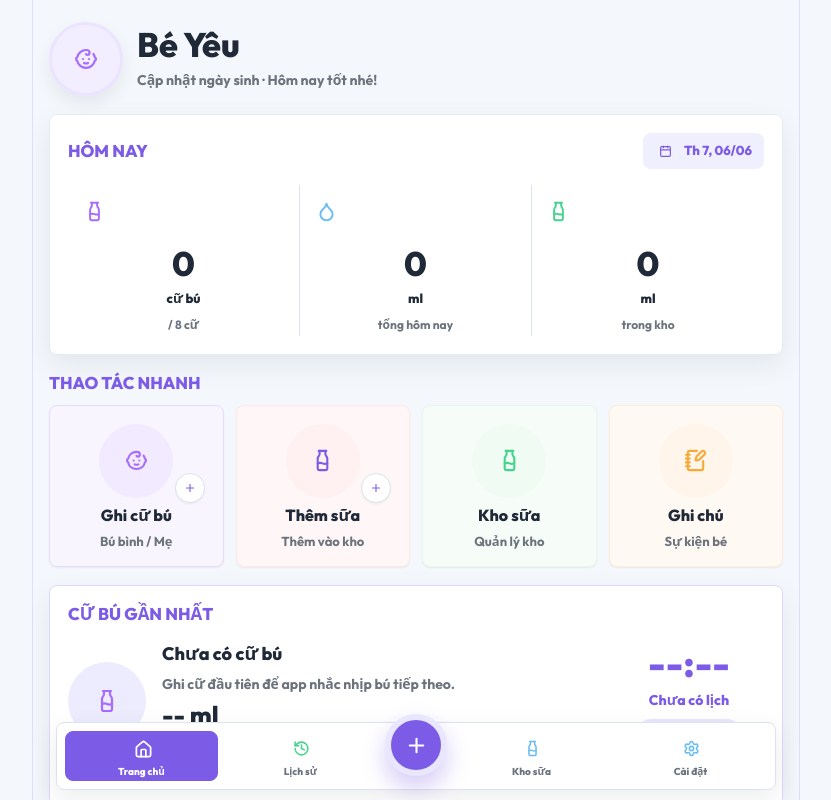
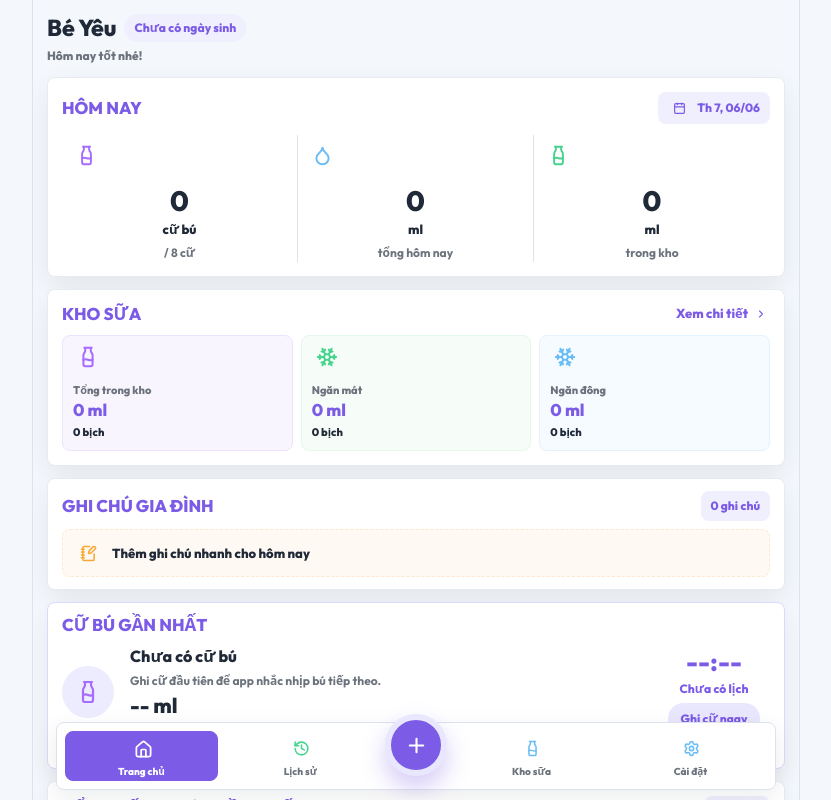
Before and after one commit to capt4inb/BABYAPP, a React (Vite) app: page / in a window 1280 px wide. Shown: the top 800 px of the page, without its empty margins (224-1055 px from the left). Built offline with nearby package versions, Linux system fonts and the light colour scheme.

Commit message:
Compact home dashboard UI

```diff
--- a/src/components/DashboardTab.jsx
+++ b/src/components/DashboardTab.jsx
@@ -1,6 +1,5 @@
 import { useState, useMemo } from 'react';
 import { getMilkSummary, getAvgDailyMl } from '../utils/milkUtils';
-import AddMilkBagModal from './AddMilkBagModal';
 import GameIcon from './GameIcon';
 
 const NUMBER_FORMATTER = new Intl.NumberFormat('vi-VN');
@@ -77,9 +76,12 @@ function getBabyAge(babyBirthDate) {
   }
 
   const days = Math.max(0, Math.floor((today - anchor) / 86400000));
+  const weeks = Math.floor(totalDays / 7);
+  const weekDays = totalDays % 7;
   const compact = months > 0 ? `${months}m${days}d` : `${totalDays}d`;
   const readable = months > 0 ? `${months} tháng ${days} ngày` : `${totalDays} ngày`;
-  return { totalDays, months, days, compact, readable };
+  const weekLabel = weeks > 0 ? `${weeks} tuần ${weekDays} ngày` : `${totalDays} ngày`;
+  return { totalDays, months, days, weeks, weekDays, compact, readable, weekLabel };
 }
 
 function feedLabel(side) {
@@ -94,7 +96,6 @@ export default function DashboardTab({
   settings,
   onOpenFeedModal,
   milkBags = [],
-  onAddMilkBag,
   onNavigateToMilk,
   memos = [],
   onAddMemo,
@@ -102,7 +103,6 @@ export default function DashboardTab({
 }) {
   const { babyName, babyBirthDate, feedIntervalHours = 3 } = settings;
   const [nowMs] = useState(() => Date.now());
-  const [showAddMilkBag, setShowAddMilkBag] = useState(false);
   const [isWritingMemo, setIsWritingMemo] = useState(false);
   const [memoContent, setMemoContent] = useState('');
   const [memoAuthor, setMemoAuthor] = useState('Mẹ');
@@ -190,16 +190,12 @@ export default function DashboardTab({
 
   return (
     <div className="animate-fade-in home-screen">
-      <header className="home-header">
-        <div className="home-profile">
-          <div className="home-avatar" aria-hidden="true">
-            <GameIcon name="baby" size={42} variant="lavender" />
-          </div>
-          <div>
-            <h1>{babyName || 'Bé Yêu'}</h1>
-            <p>{ageInfo ? ageInfo.readable : 'Cập nhật ngày sinh'} · Hôm nay tốt nhé!</p>
-          </div>
+      <header className="home-header home-header-compact">
+        <div className="home-title-row">
+          <h1>{babyName || 'Bé Yêu'}</h1>
+          <span className="home-age-badge">{ageInfo ? ageInfo.weekLabel : 'Chưa có ngày sinh'}</span>
         </div>
+        <p>Hôm nay tốt nhé!</p>
       </header>
 
       <section className="home-card home-today-card">
@@ -233,35 +229,95 @@ export default function DashboardTab({
         </div>
       </section>
 
-      <section>
-        <h2 className="home-section-title">Thao tác nhanh</h2>
-        <div className="home-quick-grid">
-          <button className="home-action-card purple" type="button" onClick={onOpenFeedModal}>
-            <span className="home-action-icon"><GameIcon name="baby" size={40} variant="lavender" /></span>
-            <strong>Ghi cữ bú</strong>
-            <small>Bú bình / Mẹ</small>
-            <span className="home-action-plus"><GameIcon name="plus" size={20} variant="cream" bare /></span>
+      <section className="home-card home-storage-card home-storage-card-compact">
+        <div className="home-card-head">
+          <h2>Kho sữa</h2>
+          <button type="button" onClick={() => onNavigateToMilk?.()}>
+            Xem chi tiết <GameIcon name="right" size={18} variant="lavender" bare />
           </button>
-          <button className="home-action-card rose" type="button" onClick={() => setShowAddMilkBag(true)}>
-            <span className="home-action-icon"><GameIcon name="bottle" size={40} variant="pink" /></span>
-            <strong>Thêm sữa</strong>
-            <small>Thêm vào kho</small>
-            <span className="home-action-plus"><GameIcon name="plus" size={20} variant="cream" bare /></span>
-          </button>
-          <button className="home-action-card mint" type="button" onClick={() => onNavigateToMilk?.()}>
-            <span className="home-action-icon"><GameIcon name="milk" size={40} variant="green" /></span>
-            <strong>Kho sữa</strong>
-            <small>Quản lý kho</small>
-          </button>
-          <button className="home-action-card amber" type="button" onClick={handleOpenMemo}>
-            <span className="home-action-icon"><GameIcon name="note" size={40} variant="orange" /></span>
-            <strong>Ghi chú</strong>
-            <small>Sự kiện bé</small>
-          </button>
+        </div>
+
+        <div className="home-storage-grid">
+          <div className="home-storage-tile purple">
+            <GameIcon name="bottle" size={38} variant="lavender" />
+            <div>
+              <span>Tổng trong kho</span>
+              <strong>{formatNumber(milkSummary.totalMl)} ml</strong>
+              <small>{milkSummary.activeBagCount || 0} bịch</small>
+            </div>
+          </div>
+          <div className="home-storage-tile mint">
+            <GameIcon name="snow" size={38} variant="green" />
+            <div>
+              <span>Ngăn mát</span>
+              <strong>{formatNumber(fridgeMl)} ml</strong>
+              <small>{fridgeBags.length} bịch</small>
+            </div>
+          </div>
+          <div className="home-storage-tile blue">
+            <GameIcon name="snow" size={38} variant="blue" />
+            <div>
+              <span>Ngăn đông</span>
+              <strong>{formatNumber(freezerMl)} ml</strong>
+              <small>{freezerBags.length} bịch</small>
+            </div>
+          </div>
         </div>
       </section>
 
-      <section className="home-card home-feed-card">
+      <section className="home-card home-memo-card compact" id="home-memo-form">
+        <div className="home-card-head">
+          <h2>Ghi chú gia đình</h2>
+          <span className="home-date-pill">{memos.length} ghi chú</span>
+        </div>
+
+        {isWritingMemo ? (
+          <form className="home-memo-form" onSubmit={handleSaveMemo}>
+            <textarea
+              className="form-input"
+              value={memoContent}
+              onChange={event => setMemoContent(event.target.value)}
+              placeholder="Nhập ghi chú cho cả nhà..."
+              rows={2}
+              required
+            />
+            <div className="home-memo-actions">
+              <select className="form-input" value={memoAuthor} onChange={event => setMemoAuthor(event.target.value)}>
+                <option>Mẹ</option>
+                <option>Bố</option>
+                <option>Bà</option>
+                <option>Ông</option>
+              </select>
+              <button className="btn btn-ghost" type="button" onClick={() => setIsWritingMemo(false)}>Huỷ</button>
+              <button className="btn btn-primary" type="submit">Lưu</button>
+            </div>
+          </form>
+        ) : (
+          <button className="home-memo-empty" type="button" onClick={handleOpenMemo}>
+            <GameIcon name="note" size={30} variant="orange" />
+            <span>{memos[0] ? memos[0].content : 'Thêm ghi chú nhanh cho hôm nay'}</span>
+          </button>
+        )}
+
+        {memos.length > 0 && (
+          <div className="home-memo-list">
+            {memos.slice(0, 2).map(memo => (
+              <article key={memo.id}>
+                <div>
+                  <strong>{memo.author}</strong>
+                  <span>{timeSince(memo.createdAt, nowMs)}</span>
+                </div>
+                <p>{memo.content}</p>
+                <button type="button" onClick={() => onDeleteMemo(memo.id)} aria-label="Xoá ghi chú">
+                  <GameIcon name="trash" size={18} variant="cream" bare />
+                </button>
+              </article>
+            ))}
+          </div>
+        )}
+      </section>
+
+      <section className="home-card home-feed-card compact">
         <div className="home-card-head">
           <h2>Cữ bú gần nhất</h2>
           {nextFeed && (
@@ -334,104 +390,6 @@ export default function DashboardTab({
           </strong>
         </div>
       </section>
-
-      <section className="home-card home-storage-card">
-        <div className="home-card-head">
-          <h2>Kho sữa</h2>
-          <button type="button" onClick={() => onNavigateToMilk?.()}>
-            Xem chi tiết <GameIcon name="right" size={18} variant="lavender" bare />
-          </button>
-        </div>
-
-        <div className="home-storage-grid">
-          <div className="home-storage-tile purple">
-            <GameIcon name="bottle" size={38} variant="lavender" />
-            <div>
-              <span>Tổng trong kho</span>
-              <strong>{formatNumber(milkSummary.totalMl)} ml</strong>
-              <small>{milkSummary.activeBagCount || 0} bịch</small>
-            </div>
-          </div>
-          <div className="home-storage-tile mint">
-            <GameIcon name="snow" size={38} variant="green" />
-            <div>
-              <span>Ngăn mát</span>
-              <strong>{formatNumber(fridgeMl)} ml</strong>
-              <small>{fridgeBags.length} bịch</small>
-            </div>
-          </div>
-          <div className="home-storage-tile blue">
-            <GameIcon name="snow" size={38} variant="blue" />
-            <div>
-              <span>Ngăn đông</span>
-              <strong>{formatNumber(freezerMl)} ml</strong>
-              <small>{freezerBags.length} bịch</small>
-            </div>
-          </div>
-        </div>
-      </section>
-
-      <section className="home-card home-memo-card" id="home-memo-form">
-        <div className="home-card-head">
-          <h2>Ghi chú gia đình</h2>
-          <span className="home-date-pill">{memos.length} ghi chú</span>
-        </div>
-
-        {isWritingMemo ? (
-          <form className="home-memo-form" onSubmit={handleSaveMemo}>
-            <textarea
-              className="form-input"
-              value={memoContent}
-              onChange={event => setMemoContent(event.target.value)}
-              placeholder="Nhập ghi chú cho cả nhà..."
-              rows={3}
-              required
-            />
-            <div className="home-memo-actions">
-              <select className="form-input" value={memoAuthor} onChange={event => setMemoAuthor(event.target.value)}>
-                <option>Mẹ</option>
-                <option>Bố</option>
-                <option>Bà</option>
-                <option>Ông</option>
-              </select>
-              <button className="btn btn-ghost" type="button" onClick={() => setIsWritingMemo(false)}>Huỷ</button>
-              <button className="btn btn-primary" type="submit">Lưu</button>
-            </div>
-          </form>
-        ) : (
-          <button className="home-memo-empty" type="button" onClick={handleOpenMemo}>
-            <GameIcon name="note" size={30} variant="orange" />
-            <span>{memos[0] ? memos[0].content : 'Thêm ghi chú nhanh cho hôm nay'}</span>
-          </button>
-        )}
-
-        {memos.length > 0 && (
-          <div className="home-memo-list">
-            {memos.slice(0, 3).map(memo => (
-              <article key={memo.id}>
-                <div>
-                  <strong>{memo.author}</strong>
-                  <span>{timeSince(memo.createdAt, nowMs)}</span>
-                </div>
-                <p>{memo.content}</p>
-                <button type="button" onClick={() => onDeleteMemo(memo.id)} aria-label="Xoá ghi chú">
-                  <GameIcon name="trash" size={18} variant="cream" bare />
-                </button>
-              </article>
-            ))}
-          </div>
-        )}
-      </section>
-
-      {showAddMilkBag && (
-        <AddMilkBagModal
-          onSave={(bag) => {
-            onAddMilkBag(bag);
-            setShowAddMilkBag(false);
-          }}
-          onClose={() => setShowAddMilkBag(false)}
-        />
-      )}
     </div>
   );
 }
--- a/src/index.css
+++ b/src/index.css
@@ -477,10 +477,10 @@
 }
 
 .home-screen {
-  padding: 22px 16px 26px;
+  padding: 14px 14px 24px;
   display: flex;
   flex-direction: column;
-  gap: 18px;
+  gap: 12px;
 }
 
 .home-header {
@@ -522,6 +522,44 @@
   color: var(--color-text-muted);
   font-size: 14px;
   font-weight: 700;
+}
+
+.home-header-compact {
+  display: block;
+}
+
+.home-title-row {
+  display: flex;
+  align-items: center;
+  gap: 8px;
+  flex-wrap: wrap;
+}
+
+.home-title-row h1 {
+  margin: 0;
+  color: var(--color-base-content);
+  font-size: 23px;
+  line-height: 1.05;
+  font-weight: 900;
+}
+
+.home-age-badge {
+  min-height: 28px;
+  display: inline-flex;
+  align-items: center;
+  padding: 5px 10px;
+  border-radius: 999px;
+  background: color-mix(in oklab, var(--color-primary) 10%, white);
+  color: var(--color-primary);
+  font-size: 12px;
+  font-weight: 850;
+}
+
+.home-header-compact p {
+  margin: 5px 0 0;
+  color: var(--color-text-muted);
+  font-size: 12px;
+  font-weight: 750;
 }
 
 .home-icon-button {
@@ -550,7 +588,7 @@
 }
 
 .home-card {
-  padding: 18px;
+  padding: 14px;
   background: var(--color-base-100);
   border: 1px solid color-mix(in oklab, var(--color-base-300) 72%, white);
   border-radius: 8px;
@@ -562,7 +600,7 @@
   align-items: center;
   justify-content: space-between;
   gap: 12px;
-  margin-bottom: 16px;
+  margin-bottom: 11px;
 }
 
 .home-card-head h2,
@@ -592,16 +630,16 @@
 }
 
 .home-date-pill {
-  min-height: 34px;
+  min-height: 30px;
   display: inline-flex;
   align-items: center;
   justify-content: center;
   gap: 7px;
-  padding: 7px 12px;
+  padding: 5px 10px;
   border-radius: 8px;
   background: color-mix(in oklab, var(--color-primary) 10%, white);
   color: var(--color-primary);
-  font-size: 13px;
+  font-size: 12px;
   font-weight: 850;
   white-space: nowrap;
 }
@@ -613,7 +651,7 @@
 
 .home-stat {
   min-width: 0;
-  padding: 8px 8px 2px;
+  padding: 5px 6px 0;
   text-align: center;
   border-right: 1px solid var(--color-base-300);
 }
@@ -629,22 +667,22 @@
 }
 
 .home-stat strong {
-  margin-top: 10px;
-  color: var(--color-base-content);
-  font-size: clamp(22px, 6vw, 34px);
+  margin-top: 6px;
+  color: var(--color-base-content);
+  font-size: clamp(21px, 5.4vw, 28px);
   line-height: 1;
   font-weight: 900;
 }
 
 .home-stat span {
-  margin-top: 8px;
+  margin-top: 5px;
   color: var(--color-base-content);
   font-size: 13px;
   font-weight: 800;
 }
 
 .home-stat small {
-  margin-top: 7px;
+  margin-top: 4px;
   color: var(--color-text-muted);
   font-size: 12px;
   font-weight: 700;
@@ -746,6 +784,14 @@
   border-color: color-mix(in oklab, var(--color-primary) 25%, white);
 }
 
+.home-feed-card.compact {
+  padding-block: 12px;
+}
+
+.home-feed-card.compact .home-card-head {
+  margin-bottom: 8px;
+}
+
 .home-reminder-status {
   display: inline-flex;
   align-items: center;
@@ -765,6 +811,11 @@
   grid-template-columns: minmax(0, 1fr) auto;
   gap: 18px;
   align-items: center;
+}
+
+.home-feed-card.compact .home-feed-layout {
+  grid-template-columns: minmax(0, 1fr) auto;
+  gap: 12px;
 }
 
 .home-feed-main {
@@ -784,6 +835,11 @@
   background: color-mix(in oklab, var(--color-primary) 12%, white);
 }
 
+.home-feed-card.compact .home-feed-icon {
+  width: 52px;
+  height: 52px;
+}
+
 .home-feed-main h3,
 .home-feed-main p {
   margin: 0;
@@ -801,6 +857,11 @@
   color: var(--color-base-content);
   font-size: 18px;
   font-weight: 900;
+}
+
+.home-feed-card.compact .home-feed-title-row h3,
+.home-feed-card.compact .home-feed-main h3 {
+  font-size: 16px;
 }
 
 .home-feed-title-row span {
@@ -819,6 +880,11 @@
   font-weight: 700;
 }
 
+.home-feed-card.compact .home-feed-main p {
+  margin-top: 4px;
+  font-size: 12px;
+}
+
 .home-feed-main strong {
   display: block;
   margin-top: 8px;
@@ -828,12 +894,22 @@
   font-weight: 900;
 }
 
+.home-feed-card.compact .home-feed-main strong {
+  margin-top: 5px;
+  font-size: 21px;
+}
+
 .home-feed-main small {
   display: block;
   margin-top: 12px;
   color: var(--color-text-muted);
   font-size: 14px;
   font-weight: 800;
+}
+
+.home-feed-card.compact .home-feed-main small {
+  margin-top: 6px;
+  font-size: 12px;
 }
 
 .home-reminder {
@@ -845,16 +921,36 @@
   text-align: center;
 }
 
+.home-feed-card.compact .home-reminder {
+  min-width: 112px;
+  width: auto;
+  grid-template-columns: 1fr;
+  gap: 5px;
+  padding: 0;
+  border-radius: 0;
+  background: transparent;
+  justify-items: center;
+  text-align: center;
+}
+
 .home-reminder span {
   font-size: 38px;
   line-height: 1;
   font-weight: 900;
+}
+
+.home-feed-card.compact .home-reminder span {
+  font-size: 26px;
 }
 
 .home-reminder strong {
   color: var(--color-primary);
   font-size: 14px;
   font-weight: 850;
+}
+
+.home-feed-card.compact .home-reminder strong {
+  font-size: 12px;
 }
 
 .home-reminder button {
@@ -869,6 +965,12 @@
   cursor: pointer;
 }
 
+.home-feed-card.compact .home-reminder button {
+  min-height: 31px;
+  padding: 6px 12px;
+  font-size: 12px;
+}
+
 .home-feed-progress {
   height: 8px;
   margin-top: 18px;
@@ -877,6 +979,11 @@
   background: var(--color-base-200);
 }
 
+.home-feed-card.compact .home-feed-progress {
+  height: 6px;
+  margin-top: 10px;
+}
+
 .home-feed-progress span {
   display: block;
   height: 100%;
@@ -885,7 +992,7 @@
 }
 
 .home-chart {
-  height: 178px;
+  height: 150px;
   display: grid;
   grid-template-columns: repeat(7, minmax(0, 1fr));
   gap: 10px;
@@ -928,8 +1035,8 @@
 }
 
 .home-chart-footer {
-  margin-top: 16px;
-  padding: 11px 14px;
+  margin-top: 10px;
+  padding: 9px 12px;
   display: flex;
   align-items: center;
   justify-content: space-between;
@@ -965,6 +1072,11 @@
   gap: 12px;
 }
 
+.home-storage-card-compact .home-storage-grid {
+  grid-template-columns: repeat(3, minmax(0, 1fr));
+  gap: 8px;
+}
+
 .home-storage-tile {
   min-width: 0;
   min-height: 104px;
@@ -975,6 +1087,19 @@
   border: 1px solid var(--tile-border);
   border-radius: 8px;
   background: var(--tile-bg);
+}
+
+.home-storage-card-compact .home-storage-tile {
+  min-height: 86px;
+  align-items: flex-start;
+  gap: 8px;
+  padding: 10px;
+  flex-direction: column;
+}
+
+.home-storage-card-compact .home-storage-tile .game-icon {
+  width: 30px;
+  height: 30px;
 }
 
 .home-storage-tile.purple {
@@ -1002,6 +1127,11 @@
   color: var(--color-text-muted);
   font-size: 13px;
   font-weight: 800;
+}
+
+.home-storage-card-compact .home-storage-tile span {
+  font-size: 11px;
+  line-height: 1.2;
 }
 
 .home-storage-tile strong {
@@ -1012,6 +1142,11 @@
   font-weight: 900;
 }
 
+.home-storage-card-compact .home-storage-tile strong {
+  font-size: clamp(13px, 3.4vw, 17px);
+  white-space: nowrap;
+}
+
 .home-storage-tile small {
   margin-top: 4px;
   color: var(--color-base-content);
@@ -1019,9 +1154,21 @@
   font-weight: 800;
 }
 
+.home-storage-card-compact .home-storage-tile small {
+  font-size: 11px;
+}
+
 .home-memo-form {
   display: grid;
   gap: 12px;
+}
+
+.home-memo-card.compact {
+  padding-block: 12px;
+}
+
+.home-memo-card.compact .home-card-head {
+  margin-bottom: 8px;
 }
 
 .home-memo-form textarea {
@@ -1050,10 +1197,22 @@
   cursor: pointer;
 }
 
+.home-memo-card.compact .home-memo-empty {
+  min-height: 44px;
+  padding: 8px 10px;
+  gap: 9px;
+  font-size: 13px;
+}
+
 .home-memo-list {
   display: grid;
   gap: 10px;
   margin-top: 12px;
+}
+
+.home-memo-card.compact .home-memo-list {
+  gap: 7px;
+  margin-top: 8px;
 }
 
 .home-memo-list article {
@@ -1064,6 +1223,10 @@
   background: var(--color-base-200);
 }
 
+.home-memo-card.compact .home-memo-list article {
+  padding: 9px 38px 9px 10px;
+}
+
 .home-memo-list article div {
   display: flex;
   align-items: center;
@@ -1088,6 +1251,11 @@
   color: var(--color-text-muted);
   font-size: 13px;
   line-height: 1.45;
+}
+
+.home-memo-card.compact .home-memo-list p {
+  margin-top: 4px;
+  line-height: 1.35;
 }
 
 .home-memo-list button {
@@ -2450,12 +2618,12 @@
   }
 
   .home-screen {
-    padding: 18px 16px 24px;
-    gap: 16px;
+    padding: 12px 12px 22px;
+    gap: 10px;
   }
 
   .home-card {
-    padding: 16px;
+    padding: 13px;
   }
 
   .home-header {
@@ -2478,6 +2646,20 @@
   .home-profile p {
     font-size: 13px;
     line-height: 1.35;
+  }
+
+  .home-title-row h1 {
+    font-size: 22px;
+  }
+
+  .home-age-badge {
+    min-height: 26px;
+    padding: 4px 9px;
+    font-size: 11px;
+  }
+
+  .home-header-compact p {
+    font-size: 11px;
   }
 
   .home-stat {
@@ -2524,7 +2706,8 @@
   }
 
   .home-chart {
-    gap: 7px;
+    height: 136px;
+    gap: 6px;
   }
 
   .home-bar-column small {
```
